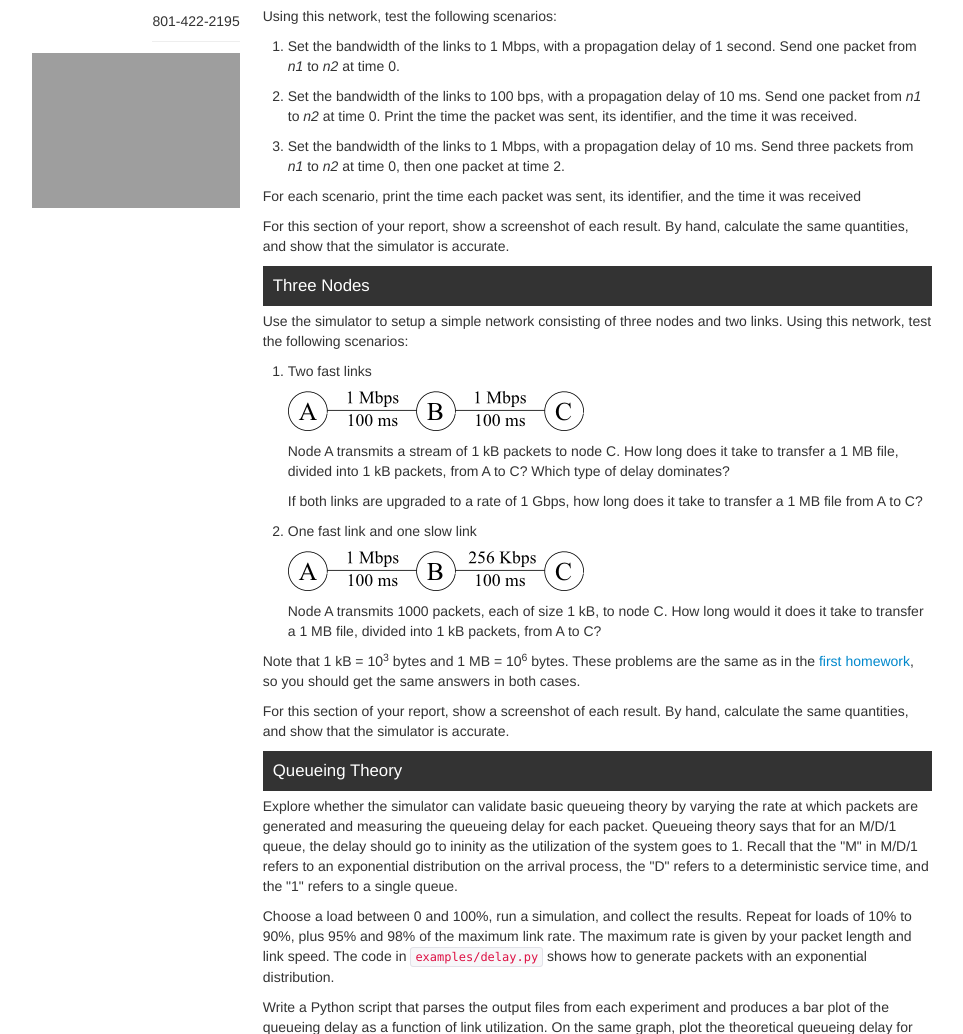
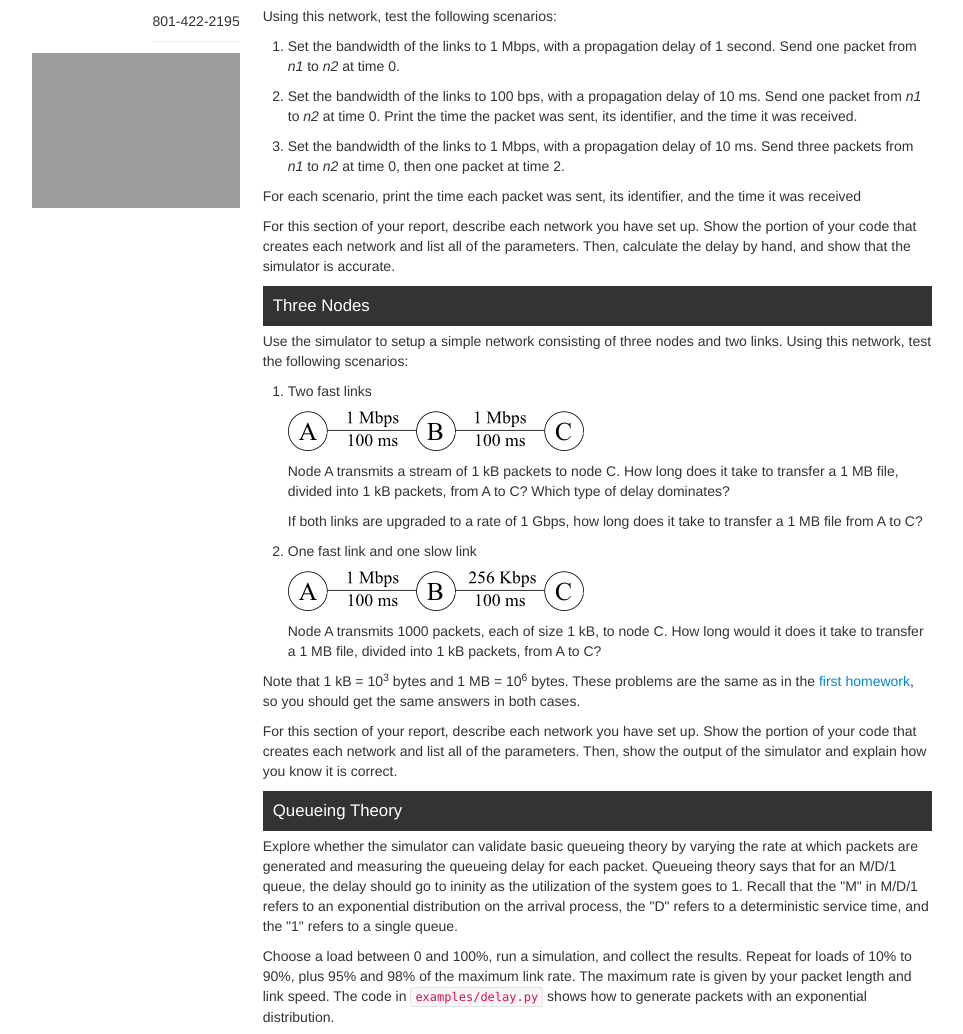
Before and after one commit to zappala/cs460, a Flask app: page /winter-2014/labs/network-simulation in a window 1280 px wide. Shown: the part 529-1563 px from the top of the page, without its empty margins (158-1121 px from the left). Run offline with Flask 2, Linux system fonts and the light colour scheme; some libraries are stand-ins or nearby versions; grey boxes are pictures that could not be loaded.

Commit message:
Updated the lab report requirements.

```diff
--- a/templates/winter-2014/labs/network-simulation.html
+++ b/templates/winter-2014/labs/network-simulation.html
@@ -50,9 +50,10 @@ packet at time 2.
 For each scenario, print the time each packet was sent, its
 identifier, and the time it was received
 
-For this section of your report, show a screenshot of each result. By
-hand, calculate the same quantities, and show that the simulator is
-accurate.
+For this section of your report, describe each network you have set
+up. Show the portion of your code that creates each network and list
+all of the parameters. Then, calculate the delay by hand, and show
+that the simulator is accurate.
 
 ## Three Nodes
 
@@ -83,9 +84,10 @@ bytes. These problems are the same as in the [first
 homework](http://cs460.byu.edu/winter-2014/homework/networks-and-delay),
 so you should get the same answers in both cases.
 
-For this section of your report, show a screenshot of each result. By
-hand, calculate the same quantities, and show that the simulator is
-accurate.
+For this section of your report, describe each network you have set
+up. Show the portion of your code that creates each network and list
+all of the parameters. Then, show the output of the simulator and
+explain how you know it is correct.
 
 ## Queueing Theory
 
@@ -120,15 +122,21 @@ Your plots must use Python and matplotlib. You can use the [sample
 plotting code](https://github.com/zappala/python-plotting) as a
 starting point for plotting.
 
-For this section of your report, show the two graphs and discuss how
-well the simulator matches the theoretical result.
+For this section of your report, show the code you used to setup these
+experiments, and describe the data you collected. Then show the two
+graphs and discuss how well the simulator matches the theoretical
+result.
 
 ## Report
 
 Write a formal, scientific report that has a section for each of the
-parts of the lab. Your report can be any length, as long as you
-thoroughly describe your project and results. The paper must use 11
-point type, single spacing, and one column per page.
+parts of the lab. Your report should be written as if you are
+explaining your work to another CS student, and they need all of the
+details of what you did so that they can replicate your experiments.
+
+Your report can be any length, as long as you thoroughly describe your
+project and results. The paper must use 11 point type, single spacing,
+and one column per page.
 
 You must use LaTex to write your report. This will make it easy for
 you to include code and graphs and give them a consistent style. You
```
Also changed, not shown: templates/winter-2014/index.html (+8 -6 lines).
